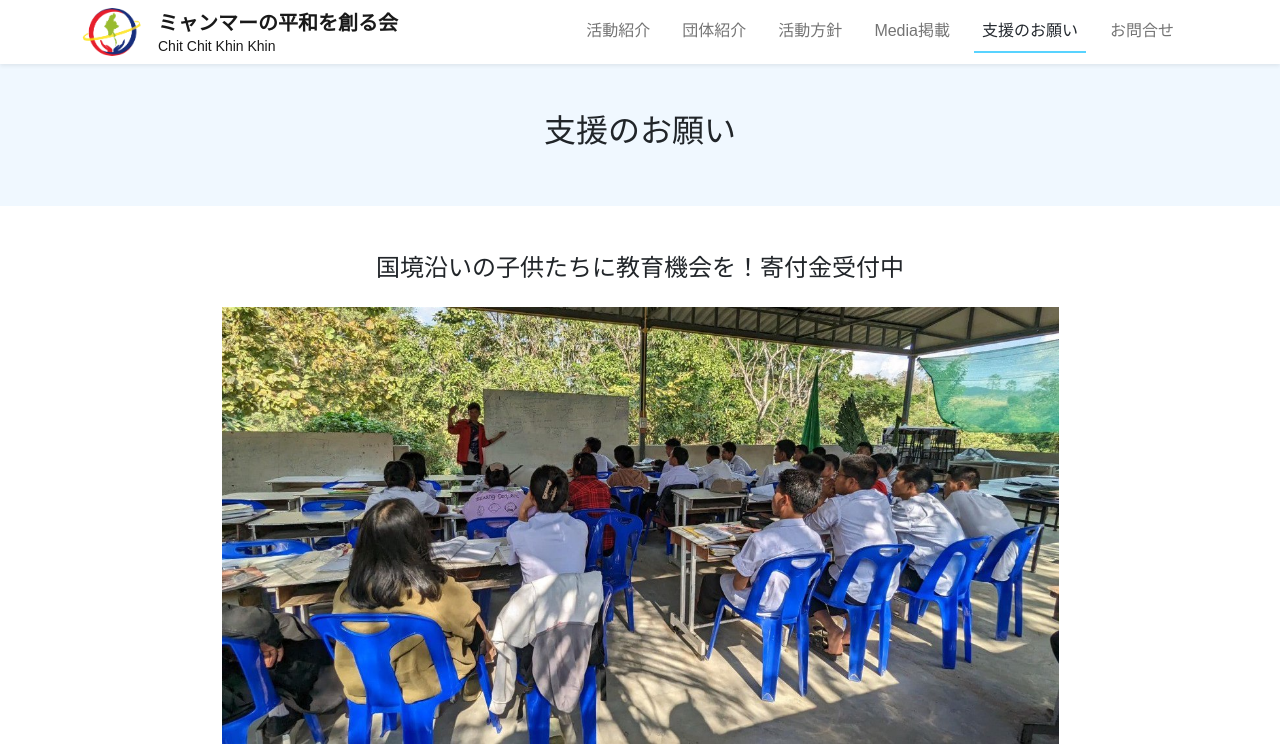
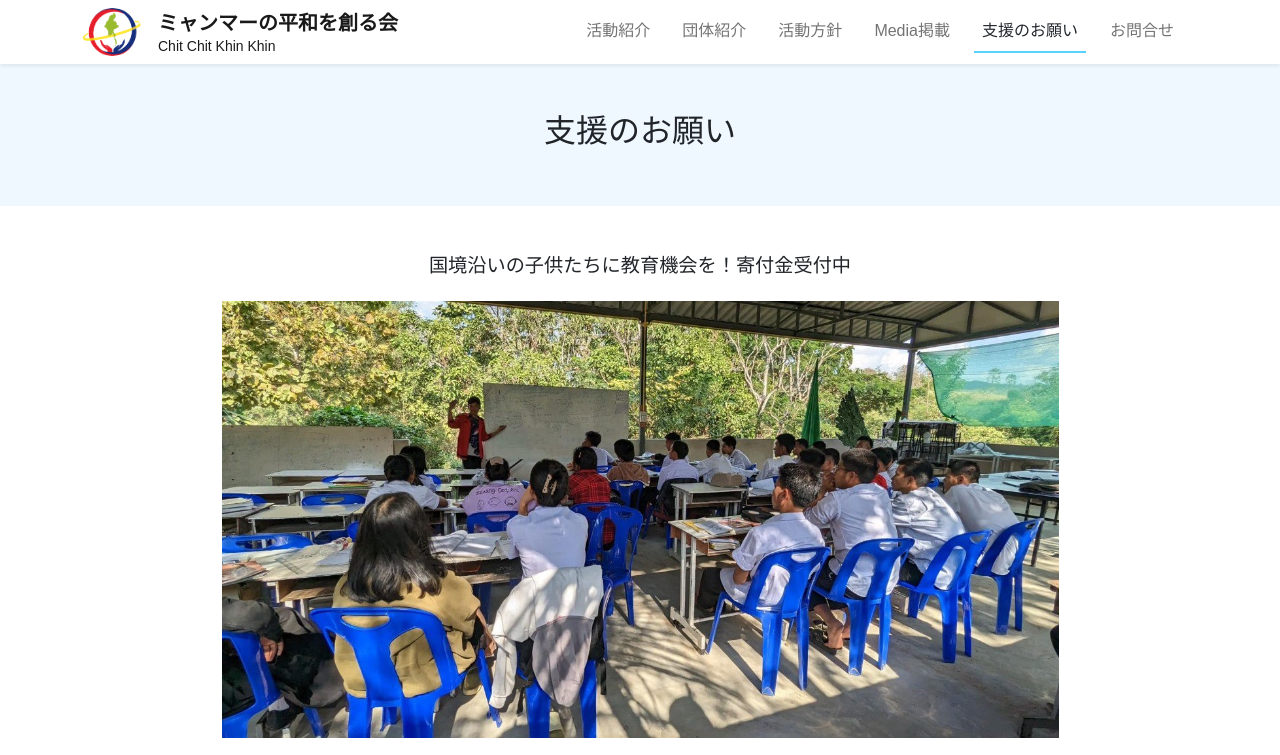
Before and after one commit to PaingThu/acpm-source, a Vue app: page /request-for-support in a window 1280 px wide. Shown: the top 755 px of the page. Built offline with nearby package versions, Linux system fonts and the light colour scheme.

Commit message:
Font size adjust

```diff
--- a/src/assets/scss/_current-activities.scss
+++ b/src/assets/scss/_current-activities.scss
@@ -33,7 +33,7 @@
             }
             .act-title{
                 display: block;
-                font-size: 1.3rem;
+                font-size: 1.2rem;
                 font-weight: bold;
             }
             .act-img{
--- a/src/pages/RequestForSupport.vue
+++ b/src/pages/RequestForSupport.vue
@@ -59,6 +59,9 @@ NBSは、戦闘や空爆の影響で母国で生き残ることが出来ず、
                 .inner-content{
                     width: 75%;
                     margin: 0 auto;
+                    h4{
+                        font-size: 1.2rem;
+                    }
                     img{
                         width: 100%;
                     }
```
